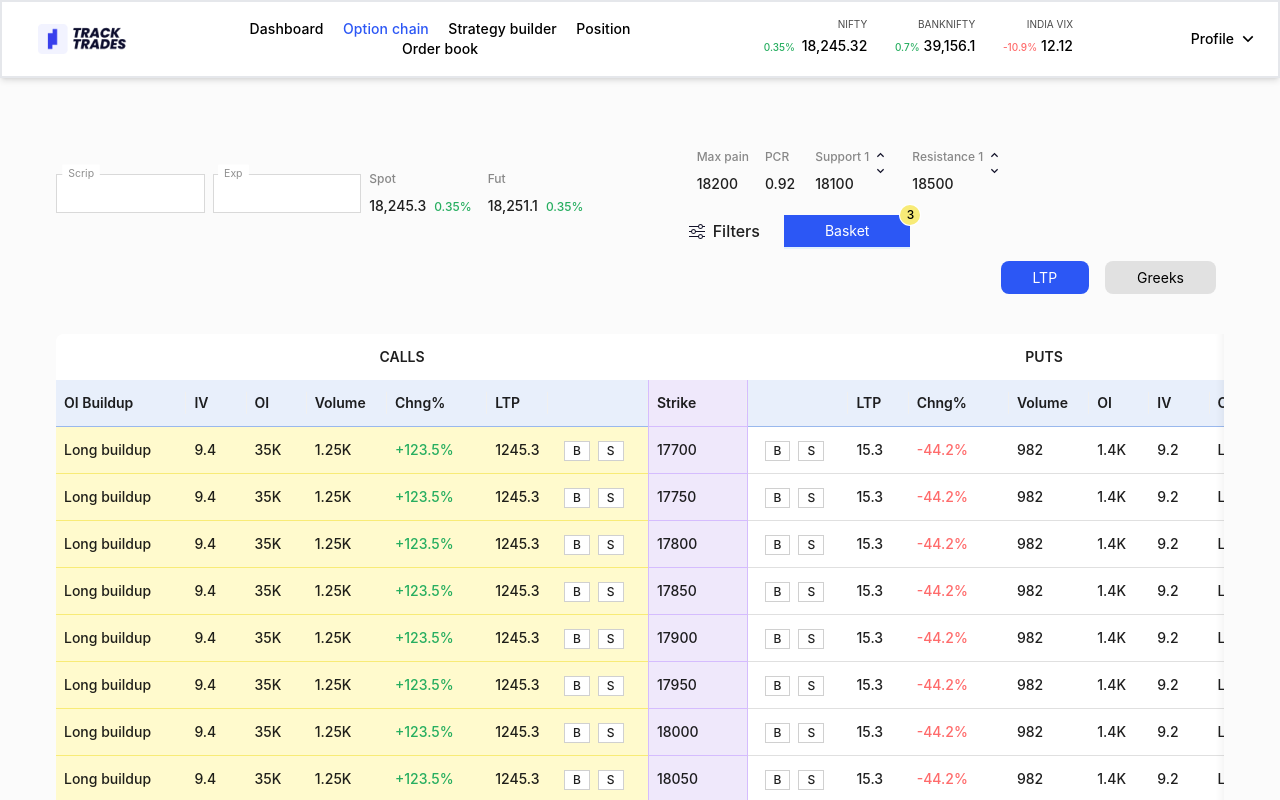
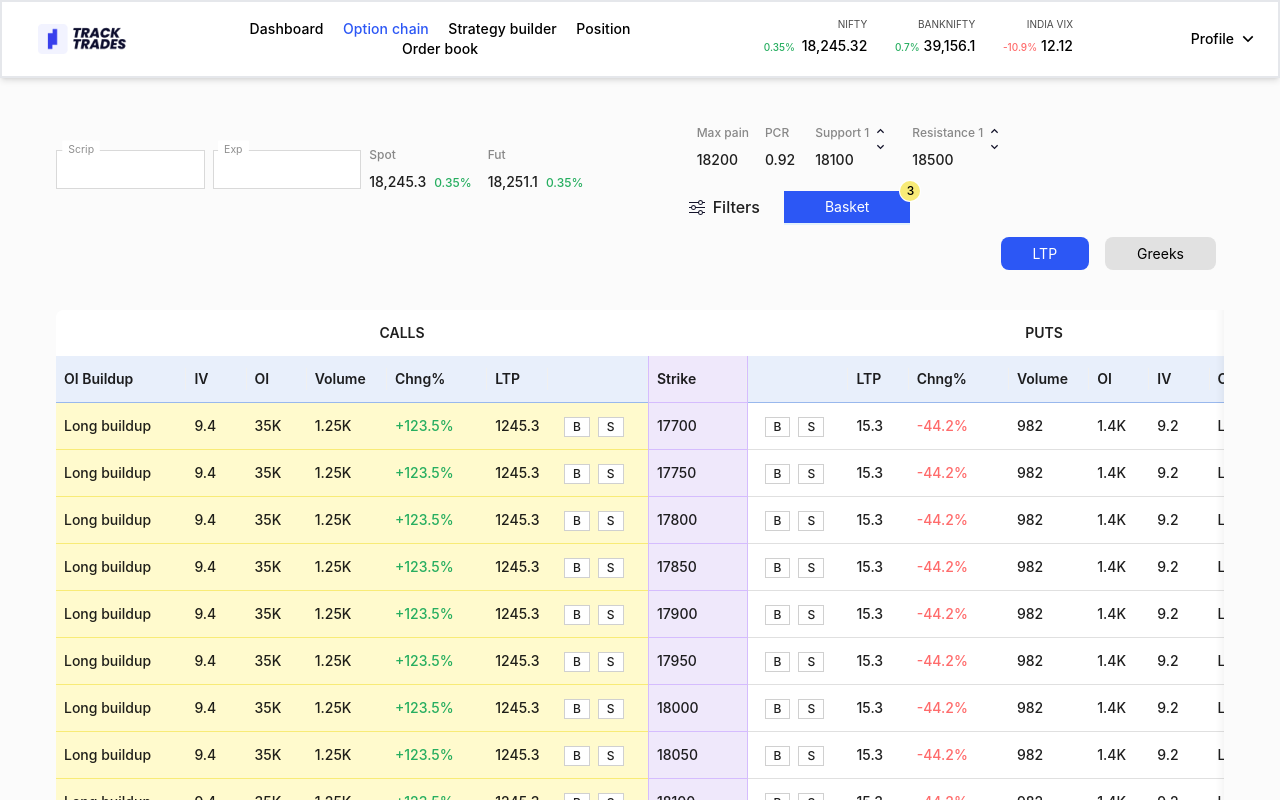
Before and after one commit to Jagrati1213/reacjs-infitout-assignment, a React (Create React App) app: page / in a window 1280 px wide. Shown: the top 800 px of the page. Built offline with nearby package versions, Linux system fonts and the light colour scheme.

Commit message:
jg: remove padding

```diff
--- a/src/App.tsx
+++ b/src/App.tsx
@@ -8,7 +8,7 @@ const App: React.FC = () => (
   <div className="App">
     <Layout className="bg-[#FBFBFB]">
       <Navbar />
-      <Content className="pt-6 2xl:container w-full xl:mx-auto xl:px-14 px-5">
+      <Content className="2xl:container w-full xl:mx-auto xl:px-14 px-5">
         <ContainerHeader />
         <TableContainer />
       </Content>
```
